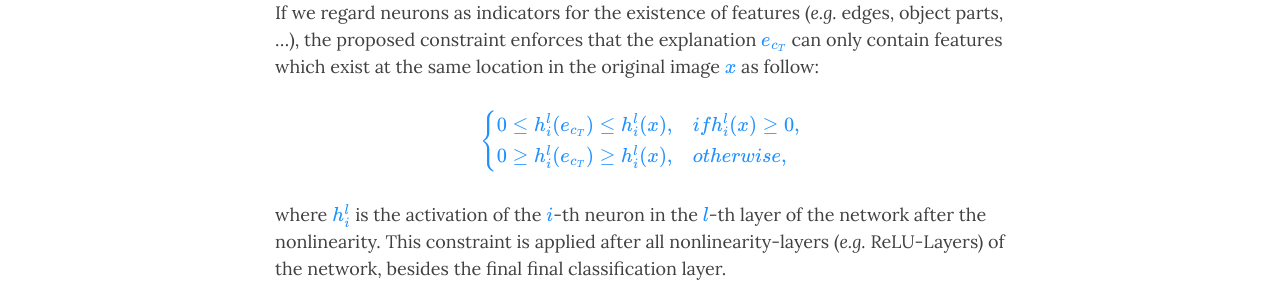
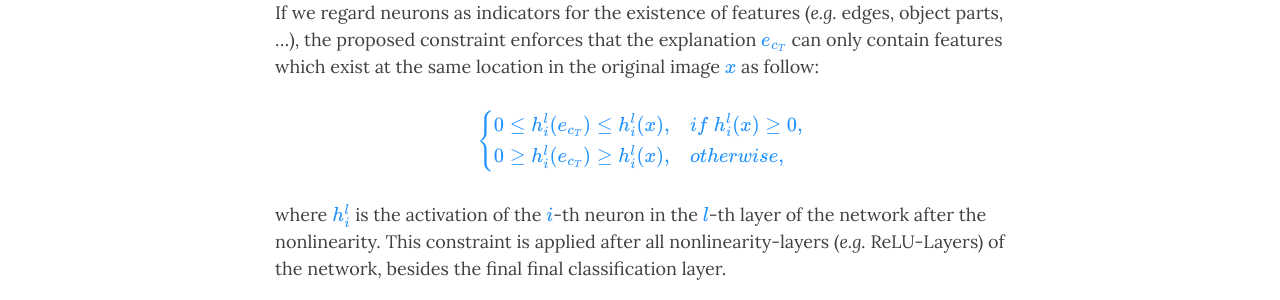
Before and after one commit to da2so/da2so.github.io, a Jekyll site: the page built from _posts/2020-08-17-Interpretable_And_Fine-grained_Visual_Explanations_For_Convolutional_Neural_Networks.md, in a window 1280 px wide and 900 px high, scrolled down 3372 px. Shown: the part 233-533 px from the top of the window. Built offline with Jekyll 4.4.1, drawn with Linux system fonts in a browser that asks for light colours; nearby versions of some CDN libraries; formulas are drawn with MathJax 3; some of the changed text lies outside the part shown.

```diff
--- a/_posts/2020-08-17-Interpretable_And_Fine-grained_Visual_Explanations_For_Convolutional_Neural_Networks.md
+++ b/_posts/2020-08-17-Interpretable_And_Fine-grained_Visual_Explanations_For_Convolutional_Neural_Networks.md
@@ -112,7 +112,7 @@ If we regard neurons as indicators for the existence of features (*e.g.* edges,
 
 <span style="color:DodgerBlue">
 \\[
-\\left\\{ \\begin{array}{ll} 0 \leq h^l_i (e_{c_T}) \leq h^l_i (x), & if h^l_i (x) \geq 0, \cr
+\\left\\{ \\begin{array}{ll} 0 \leq h^l_i (e_{c_T}) \leq h^l_i (x), & if \; h^l_i (x) \geq 0, \cr
 							 0 \geq h^l_i (e_{c_T}) \geq h^l_i (x), & otherwise,
 							\\end{array} \\right.
 \\]</span>
```
Also changed, not shown: other parts of _posts/2020-08-17-Interpretable_And_Fine-grained_Visual_Explanations_For_Convolutional_Neural_Networks.md (+1 -1 lines).
